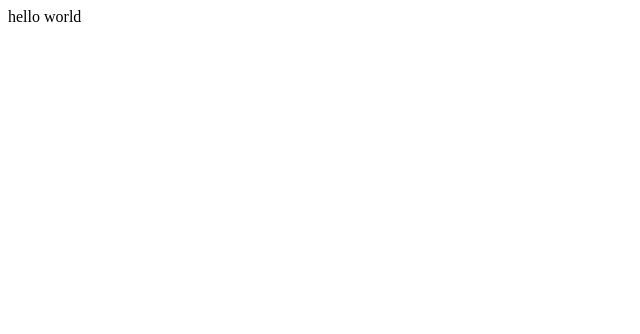
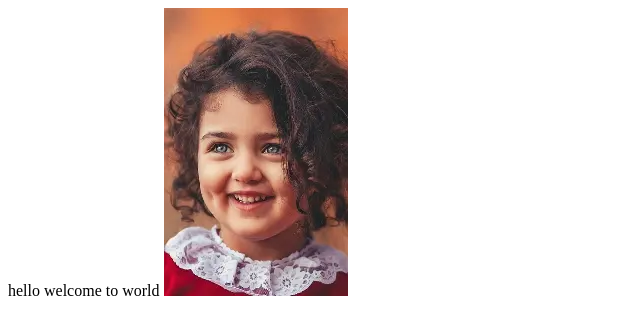
Before and after one commit to mdsuhail27-lab/sign, a plain HTML site: page index.html in a window 1280 px wide. Shown: the whole page, without its empty margins (0-640 px from the left). Drawn offline with Linux system fonts and the light colour scheme.

Commit message:
modified

```diff
--- a/index.html
+++ b/index.html
@@ -6,6 +6,7 @@
     <title>Document</title>
 </head>
 <body>
-    hello world
+    hello welcome to world
+    <img src="rs.jpg" alt="Sample Image">
 </body>
 </html>
```
Also changed, not shown: rs.jpg (added).
